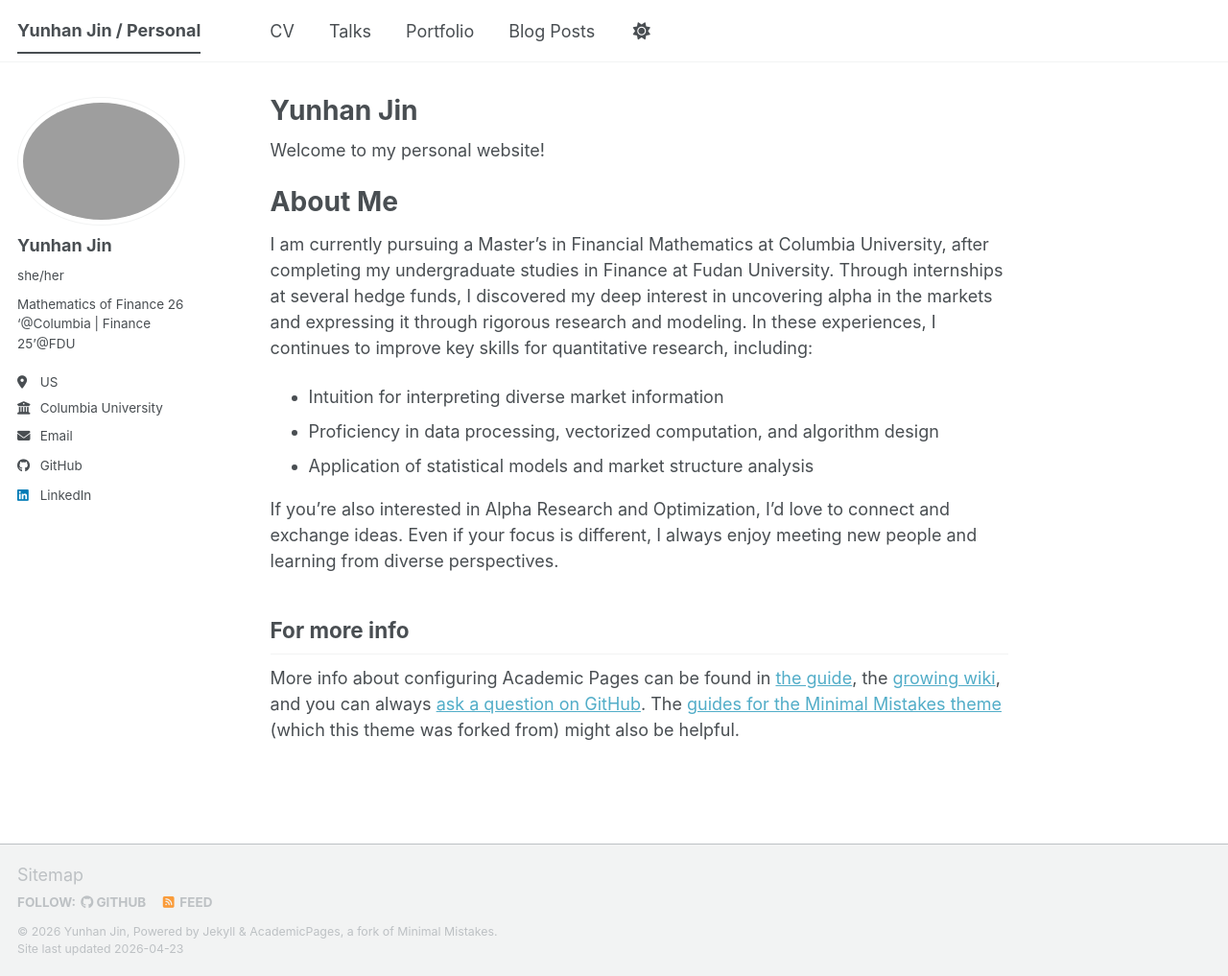
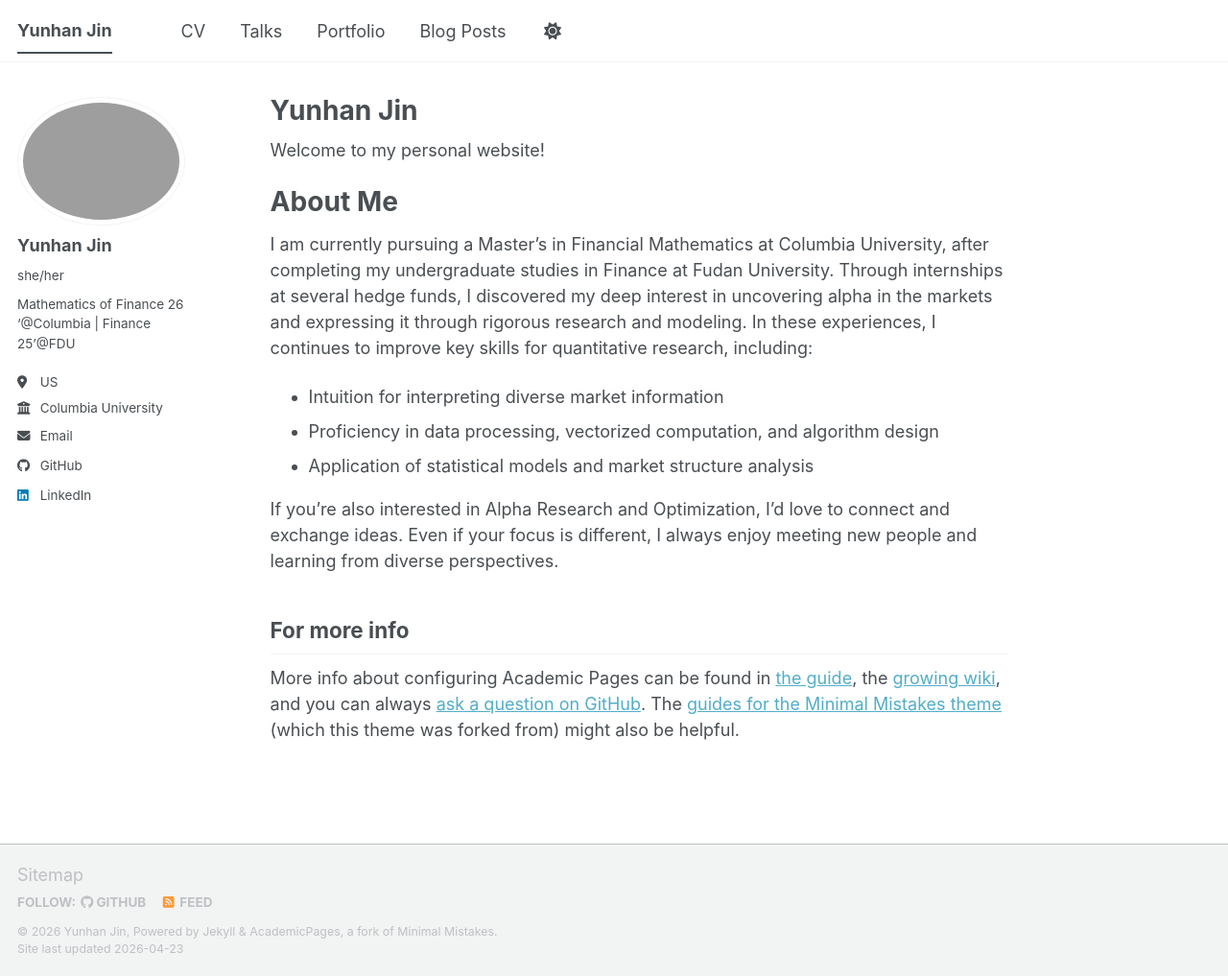
Before and after one commit to yunhanjin001/yunhanjin001.github.io, a Jekyll site: the page built from _pages/about.md, in a window 1280 px wide and 1017 px high. Shown: the whole window at 96% size. Built offline with Jekyll 4.4.1, drawn with Linux system fonts in a browser that asks for light colours; a script bundle is joined from its source files by our own code; library files that are not in the unit come from our copies.

Commit message:
Update site title in configuration file

```diff
--- a/_config.yml
+++ b/_config.yml
@@ -9,7 +9,7 @@
 # Basic Site Settings
 locale                   : "en-US"
 site_theme               : "default" # The available themes options are "default", "air", "sunrise", "mint", "dirt" and "contrast"
-title                    : "Yunhan Jin / Personal"
+title                    : "Yunhan Jin"
 title_separator          : "-"
 name                     : &name "Yunhan Jin"
 description              : &description "Yunhan Jin's portfolio"   # Update this with a general description of your site, this is the default if not overridden by a page
```
